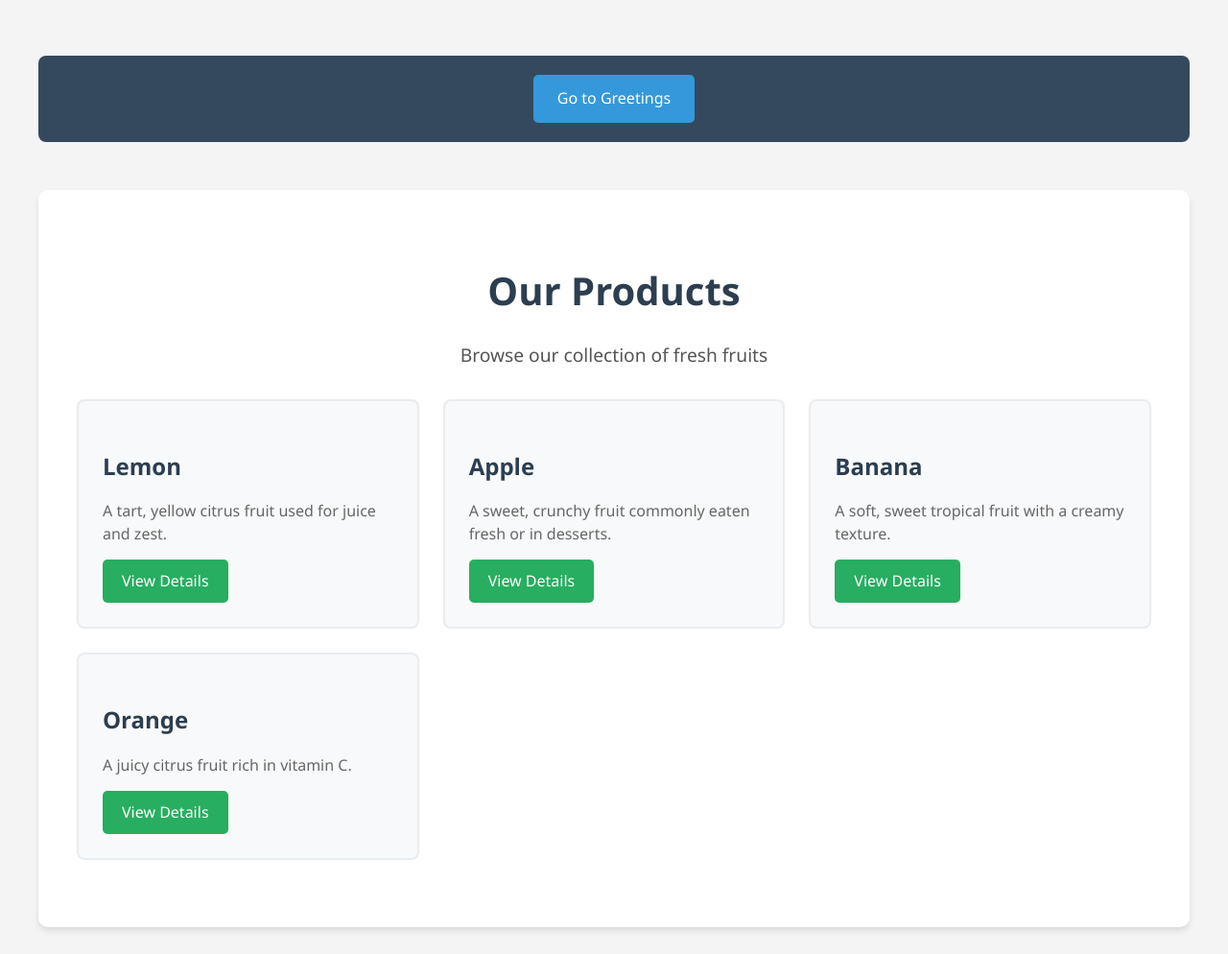
After one commit to zave52/flask-app-lab, a Flask app: page /products in a window 1280 px wide. The commit adds this page. Shown: the whole page at 96% size. Run offline with Flask 3, Linux system fonts and the light colour scheme.

Commit message:
Added products blueprint

```diff
--- a/app/__init__.py
+++ b/app/__init__.py
@@ -6,5 +6,7 @@ app.config.from_pyfile("../config.py")
 from . import views
 
 from .users import users_bp
+from .products import products_bp
 
 app.register_blueprint(users_bp)
+app.register_blueprint(products_bp)
--- /dev/null
+++ b/app/products/templates/products/products.html
@@ -0,0 +1,29 @@
+{% extends "base.html" %}
+
+{% block title %}Products List{% endblock %}
+
+{% block content %}
+  <div class="container">
+    <nav class="greeting-nav" style="margin-top: 30px;">
+      <ul>
+        <li>
+          <a href="{{ url_for('users_bp.greetings', name='Visitor') }}">Go to Greetings</a>
+        </li>
+      </ul>
+    </nav>
+    <div class="greeting-container">
+      <h2>Our Products</h2>
+      <p>Browse our collection of fresh fruits</p>
+
+      <div class="products-list">
+        {% for product in products %}
+          <div class="product-card">
+            <h3>{{ product.name }}</h3>
+            <p>{{ product.description }}</p>
+            <a href="{{ url_for('products_bp.detail_product', id=product.id) }}" class="product-link">View Details</a>
+          </div>
+        {% endfor %}
+      </div>
+    </div>
+  </div>
+{% endblock %}
--- /dev/null
+++ b/app/products/views.py
@@ -0,0 +1,39 @@
+from flask import render_template, abort
+
+from . import products_bp
+
+products = [
+    {
+        "id": 1,
+        "name": "Lemon",
+        "description": "A tart, yellow citrus fruit used for juice and zest."
+    },
+    {
+        "id": 2,
+        "name": "Apple",
+        "description": "A sweet, crunchy fruit commonly eaten fresh or in desserts."
+    },
+    {
+        "id": 3,
+        "name": "Banana",
+        "description": "A soft, sweet tropical fruit with a creamy texture."
+    },
+    {
+        "id": 4,
+        "name": "Orange",
+        "description": "A juicy citrus fruit rich in vitamin C."
+    }
+]
+
+
+@products_bp.route("")
+def get_products():
+    return render_template("products/products.html", products=products)
+
+
+@products_bp.route("/<int:id>")
+def detail_product(id):
+    if id > len(products) or id < 1:
+        abort(404)
+    product = products[id - 1]
+    return render_template("products/product.html", product=product)
--- a/app/static/css/style.css
+++ b/app/static/css/style.css
@@ -11,6 +11,7 @@ body {
     padding: 20px;
 }
 
+/* Greeting page styles */
 .greeting-container {
     background: white;
     border-radius: 10px;
@@ -33,6 +34,7 @@ body {
     margin: 15px 0;
 }
 
+/* Navigation for greeting page */
 .greeting-nav {
     background: #34495e;
     border-radius: 8px;
@@ -71,6 +73,72 @@ body {
     box-shadow: 0 4px 8px rgba(0, 0, 0, 0.2);
 }
 
+/* Products list styles */
+.products-list {
+    display: grid;
+    grid-template-columns: repeat(auto-fill, minmax(280px, 1fr));
+    gap: 25px;
+    margin: 30px 0;
+}
+
+.product-card {
+    background: #f8f9fa;
+    border: 2px solid #e9ecef;
+    border-radius: 8px;
+    padding: 25px;
+    transition: all 0.3s ease;
+    text-align: left;
+}
+
+.product-card:hover {
+    transform: translateY(-5px);
+    box-shadow: 0 8px 16px rgba(0, 0, 0, 0.15);
+    border-color: #3498db;
+}
+
+.product-card h3 {
+    color: #2c3e50;
+    font-size: 1.5em;
+    margin-bottom: 10px;
+}
+
+.product-card p {
+    color: #666;
+    font-size: 1em;
+    margin-bottom: 15px;
+    line-height: 1.5;
+}
+
+.product-link {
+    display: inline-block;
+    padding: 10px 20px;
+    background: #27ae60;
+    color: white;
+    text-decoration: none;
+    border-radius: 5px;
+    transition: all 0.3s ease;
+    font-weight: 500;
+}
+
+.product-link:hover {
+    background: #229954;
+    transform: scale(1.05);
+}
+
+/* Product detail page styles */
+.product-description {
+    font-size: 1.3em;
+    color: #555;
+    margin: 20px 0;
+}
+
+.product-id {
+    font-size: 1em;
+    color: #999;
+    font-style: italic;
+}
+
+/* Responsive design */
 @media (max-width: 768px) {
     .greeting-container {
         padding: 20px;
@@ -90,4 +158,8 @@ body {
         width: 100%;
         text-align: center;
     }
+
+    .products-list {
+        grid-template-columns: 1fr;
+    }
 }
--- a/app/users/templates/users/hi.html
+++ b/app/users/templates/users/hi.html
@@ -12,6 +12,9 @@
         <li>
           <a href="{{ url_for('users_bp.admin') }}">Admin</a>
         </li>
+        <li>
+          <a href="{{ url_for('products_bp.get_products') }}">Go to Products</a>
+        </li>
       </ul>
     </nav>
 
```
Also changed, not shown: app/products/__init__.py (added, +10 -0 lines), app/products/templates/products/product.html (added, +24 -0 lines).
